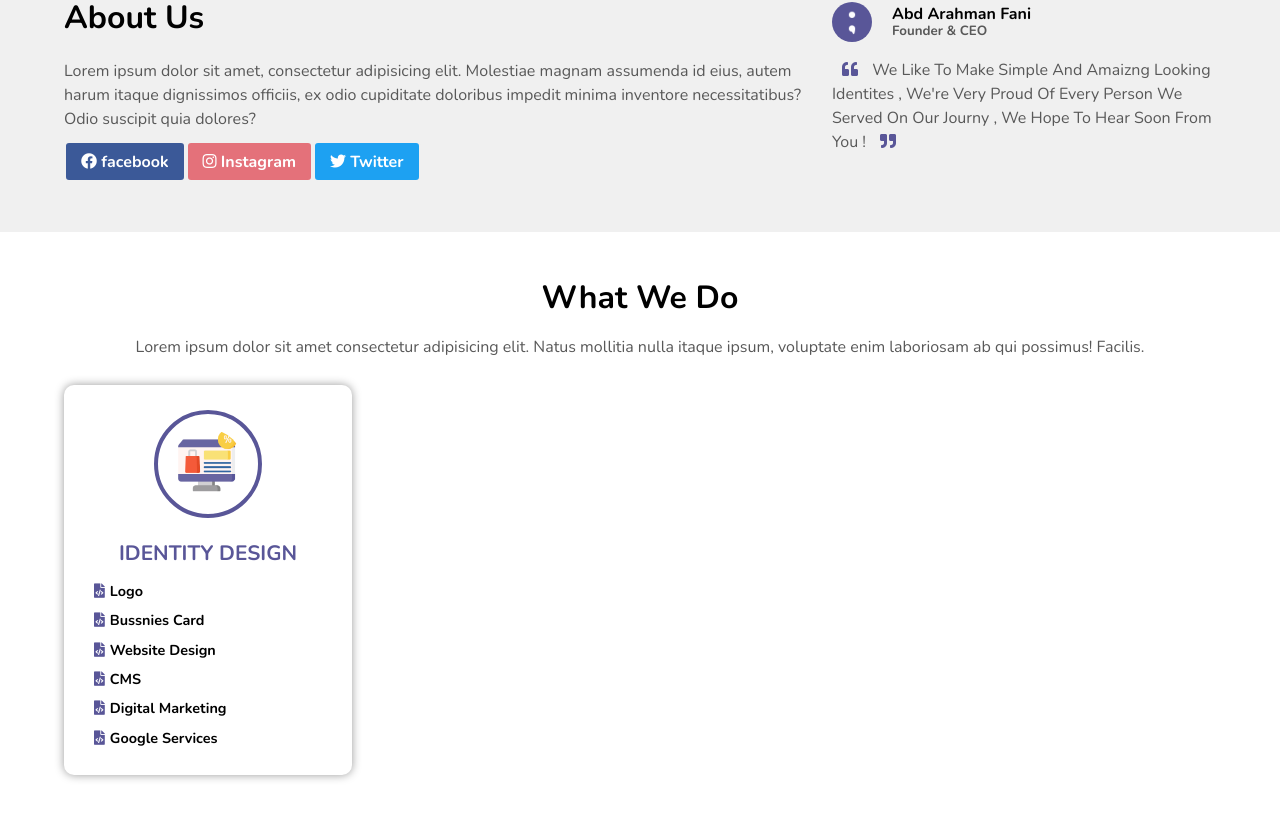
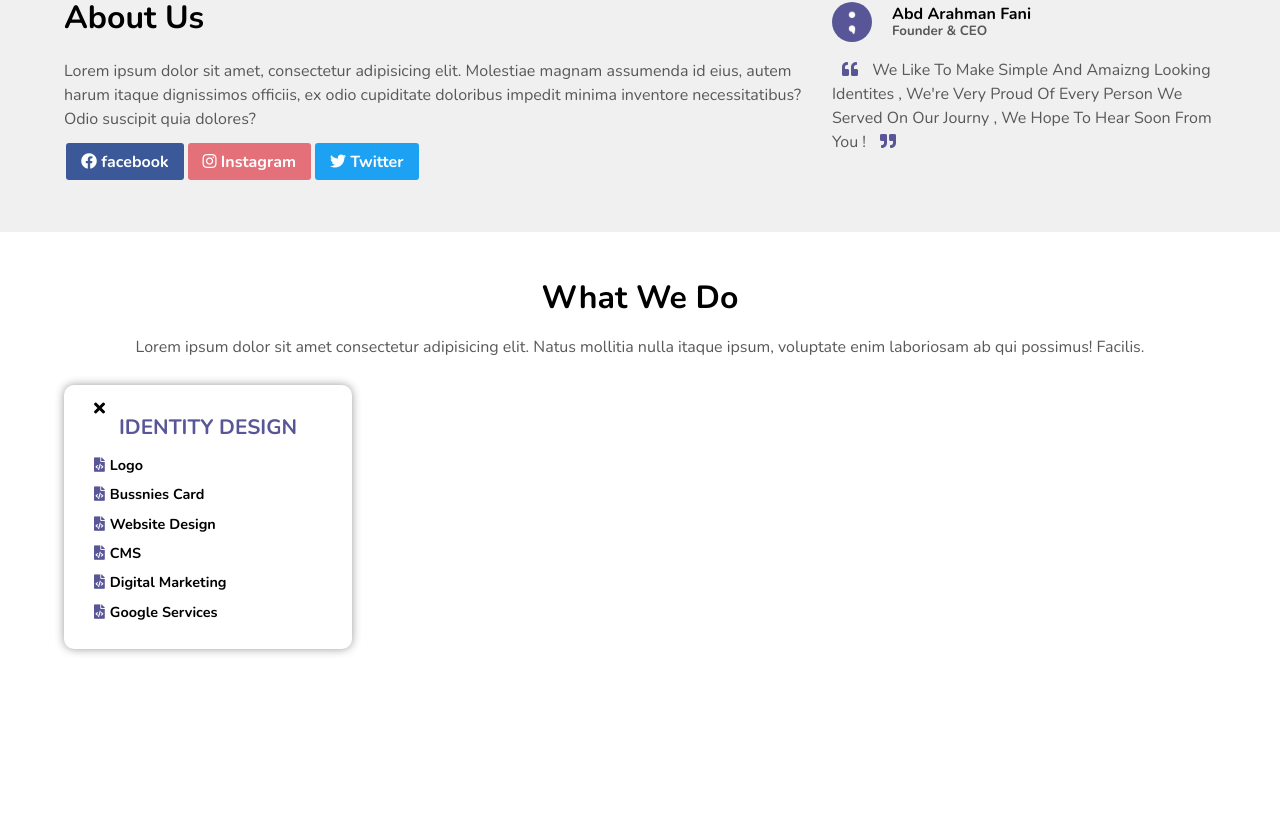
Before and after one commit to faniabdo99/sg, a Vue app: page / in a window 1280 px wide. Shown: the part 598-1417 px from the top of the page. After the commit the page ends 1297 px from the top, so only its background shows below. Built offline with nearby package versions, Linux system fonts and the light colour scheme.

Commit message:
First Comiit

```diff
--- a/src/components/services.vue
+++ b/src/components/services.vue
@@ -5,7 +5,9 @@
       <div class="row">
           <div class="col-md-3 col-xs-6 col-sm-6">
               <div class="card-view">
-                  <img src="/icons/website.png" alt="Website Service Logo" />
+                  <div class="card-icon">
+                      <i class="fas fa-times"></i>
+                  </div>
                   <h3>Identity Design</h3>
                   <ul>
                       <li><span><i class="fas fa-file-code"></i>Logo</span></li>
@@ -42,6 +44,9 @@
     p{
         text-align:center;
         color:$dark-gray;
+    }
+    .card-icon{
+
     }
 
     .card-view{
```
